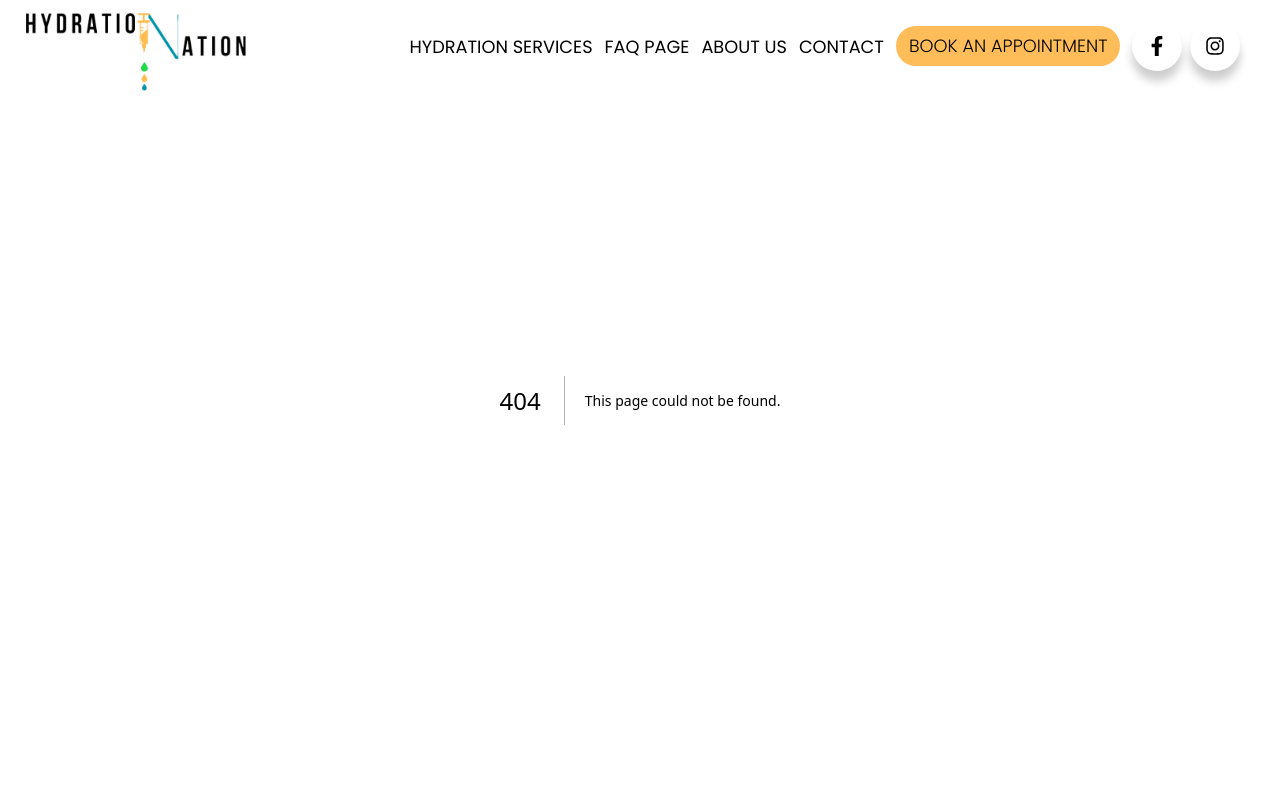
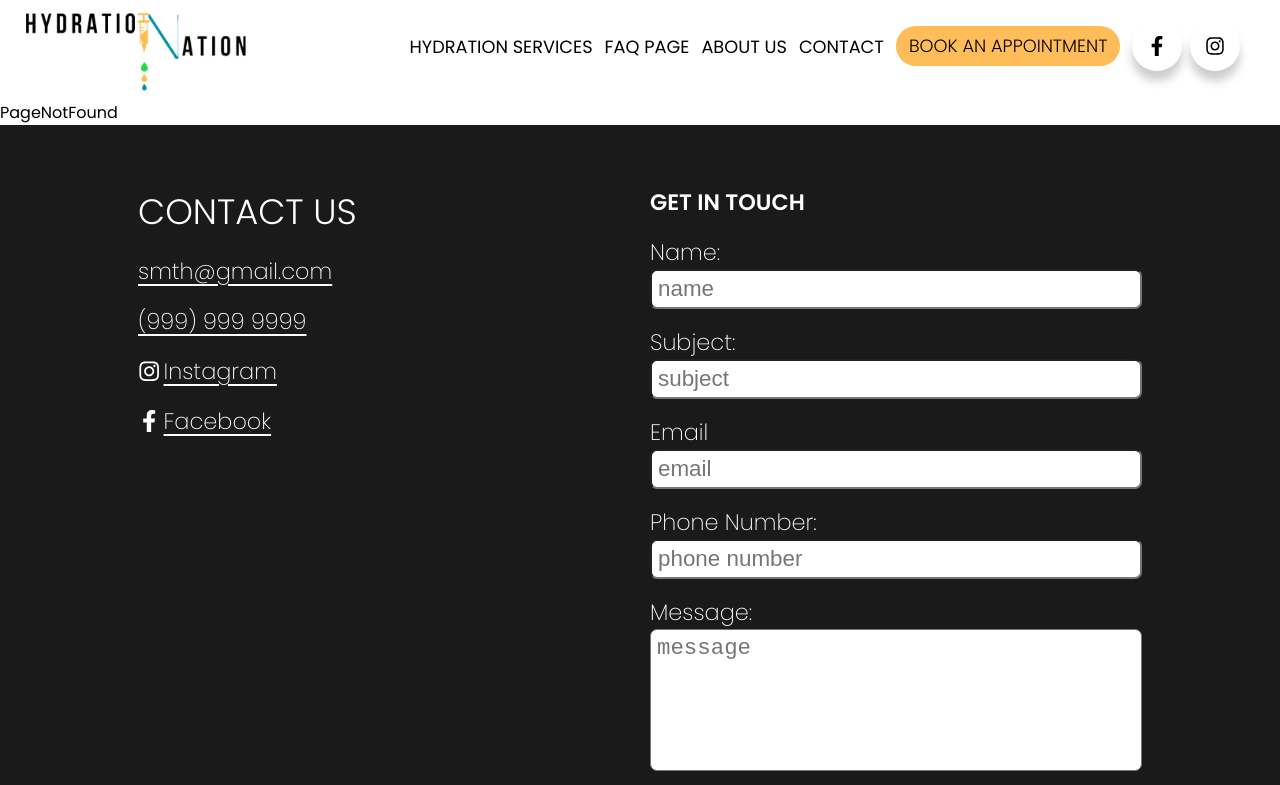
Before and after one commit to VensanDrot/MedWeb, a Next.js app: page /404 in a window 1280 px wide. Before the commit this address had no page. Shown: the top 785 px of the page. Built offline with nearby package versions, Linux system fonts and the light colour scheme.

Commit message:
IDK but mails are slow

```diff
--- a/package.json
+++ b/package.json
@@ -12,7 +12,6 @@
     "@types/node": "20.3.1",
     "@types/react": "18.2.12",
     "@types/react-dom": "18.2.5",
-    "@types/styled-components": "^5.1.26",
     "eslint": "8.42.0",
     "eslint-config-next": "13.4.5",
     "hamburger-react": "^2.5.0",
@@ -22,7 +21,6 @@
     "react": "18.2.0",
     "react-dom": "18.2.0",
     "react-icons": "^4.9.0",
-    "styled-components": "^5.3.10",
     "typescript": "5.1.3"
   },
   "devDependencies": {
--- a/src/app/globals.css
+++ b/src/app/globals.css
@@ -59,6 +59,19 @@ h1 {
     font-size: 3rem;
 }
 
+.error {
+  color: red !important;
+}
+
+.disabled {
+  opacity: 0.7;
+  pointer-events: none;
+}
+
+.required {
+  border-color: red !important;
+}
+
 section {
   height: 100vh;
   width: 100vw;
--- a/src/components/Footer/index.module.css
+++ b/src/components/Footer/index.module.css
@@ -5,7 +5,7 @@
     background-color: var(--grey-bk);
     z-index: 100;
     color: var(--white);
-    padding: 50px 0;
+    padding: 50px 0 70px 0;
 }
 
 .child_container {
@@ -16,7 +16,8 @@
     justify-content: space-evenly;
 }
 
-.child_container > div {
+.child_container > div,
+.child_container > form {
     width: 50%;
     padding: 10px;
     display: flex;
@@ -42,8 +43,8 @@
 
 
 
-.child_container > div > div > input,
-.child_container > div > div > textarea {
+.child_container > form > div > input,
+.child_container > form > div > textarea {
     color: var(--black);
     padding: 5px 6px;
     border-radius: 7px;
@@ -51,7 +52,7 @@
 
 }
 
-.child_container > div > button {
+.child_container > form > button {
     width: 40%;
 }
 
@@ -59,7 +60,7 @@
     color: var(--green)
 }
 
-.child_container > div > div {
+.child_container > form > div {
     display: flex;
     flex-direction: column;
 }
@@ -69,8 +70,8 @@
     .child_container{
         width: 90%;
     }
-    .child_container > div > input,
-    .child_container > div > textarea {
+    .child_container > form  > div > input,
+    .child_container > form  > div > textarea {
         width: 100%;
     }
 }
@@ -81,7 +82,8 @@
         flex-direction: column;
         align-items: center;
     }
-    .child_container > div {
+    .child_container > div,
+    .child_container > form {
         width: 95%;
     }
 
--- a/src/components/Footer/index.tsx
+++ b/src/components/Footer/index.tsx
@@ -1,4 +1,4 @@
-import React, { useState } from "react";
+import React, { useState, useRef } from "react";
 import styles from "./index.module.css";
 import { FaFacebookF, FaInstagram } from "react-icons/fa";
 import { sendContactForm } from "@/lib/api";
@@ -13,7 +13,8 @@ const Footer = () => {
     message: "",
   });
 
-  const [done, setDone] = useState(false);
+  const [result, setResult] = useState("");
+  const [active, setActive] = useState(true);
 
   // handle form changes
   const handleChange = (e: React.ChangeEvent<HTMLInputElement> | React.ChangeEvent<HTMLTextAreaElement>) => {
@@ -25,16 +26,28 @@ const Footer = () => {
   };
 
   // submit form
-  const handleClick = async (res: any) => {
+  const handleClick = async (event: React.FormEvent<HTMLFormElement>) => {
+    event.preventDefault();
+    setActive(false);
+
     try {
-      await sendContactForm(data);
-      setDone(!done);
-      setTimeout(function () {
-        setDone(false);
-      }, 5500);
+      await sendContactForm(data)
+        .then((res) => res.json())
+        .then((json) => {
+          if (!json.message.code) {
+            setResult(json.message);
+          } else {
+            setResult("Error occured");
+          }
+
+          setTimeout(function () {
+            setActive(true);
+          }, 5500);
+        });
     } catch (error) {
       console.log(error);
     }
+    // set
   };
 
   return (
@@ -56,11 +69,17 @@ const Footer = () => {
             Facebook
           </a>
         </div>
-        <div>
+        {/* Contact Form */}
+
+        <form
+          onSubmit={(e) => {
+            handleClick(e);
+          }}
+        >
           <h3>Get In Touch</h3>
-          {done ? <h4 className={styles.success}>Success</h4> : ""}
+          {!active ? <h4 className={`${result !== "Success" ? "error" : ""}  ${styles.success}`}>{result}</h4> : ""}
           <div>
-            <label>Name:</label>
+            <label>Name: </label>
             <input type="text" name="name" placeholder="name" value={data.name} onChange={(e) => handleChange(e)} />
           </div>
           <div>
@@ -75,7 +94,7 @@ const Footer = () => {
           </div>
           <div>
             <label>Email</label>
-            <input type="email" name="email" placeholder="email" onChange={(e) => handleChange(e)} />
+            <input type="email" name="email" placeholder="email" value={data.email} onChange={(e) => handleChange(e)} />
           </div>
           <div>
             <label>Phone Number:</label>
@@ -90,6 +109,7 @@ const Footer = () => {
               }}
               minLength={9}
               maxLength={10}
+              value={data.number}
               onChange={(e) => handleChange(e)}
             />
           </div>
@@ -100,14 +120,15 @@ const Footer = () => {
               name="message"
               cols={30}
               rows={5}
+              value={data.message}
               onChange={(e) => handleChange(e)}
             ></textarea>
           </div>
 
-          <button type="submit" className="yellow" onClick={handleClick}>
+          <button type="submit" className={`yellow ${active ? "" : "disabled"}`} disabled={active ? false : true}>
             Submit
           </button>
-        </div>
+        </form>
       </div>
     </footer>
   );
--- a/src/components/Layout/index.tsx
+++ b/src/components/Layout/index.tsx
@@ -2,7 +2,11 @@ import Nav from "../Nav";
 import FloatingButtons from "../FloatingButtons";
 import Footer from "../Footer";
 
-const Layout = ({ children }: any) => {
+type PropsType = {
+  children: React.ReactElement;
+};
+
+const Layout = ({ children }: PropsType) => {
   return (
     <div className="parent">
       <Nav />
--- a/src/lib/api.tsx
+++ b/src/lib/api.tsx
@@ -1,5 +1,5 @@
 export const sendContactForm = async (data: any) => {
-  fetch("/api/contact", {
+  return await fetch("/api/contact", {
     method: "POST",
     body: JSON.stringify(data),
     headers: {
--- /dev/null
+++ b/src/pages/404/index.tsx
@@ -0,0 +1,8 @@
+import React from "react";
+import styles from "./index.module.css";
+
+const PageNotFound = () => {
+  return <div className="spacer">PageNotFound</div>;
+};
+
+export default PageNotFound;
--- a/src/pages/_app.tsx
+++ b/src/pages/_app.tsx
@@ -1,6 +1,7 @@
 import "../app/globals.css";
 import { AppProps } from "next/app";
 import Layout from "@/components/Layout";
+
 function MyApp({ Component, pageProps }: AppProps) {
   return (
     <Layout>
--- a/src/pages/api/contact.tsx
+++ b/src/pages/api/contact.tsx
@@ -2,6 +2,7 @@ import { transporter } from "../../config/nodemailer";
 import hbs from "nodemailer-express-handlebars";
 import fs from "fs";
 import path from "path";
+import { NextApiRequest, NextApiResponse } from "next";
 
 const handlebarOptions: any = {
   viewEngine: {
@@ -15,12 +16,14 @@ const handlebarOptions: any = {
 
 transporter.use("compile", hbs(handlebarOptions));
 
-const handler = async (req: any, res: any) => {
+const handler = async (req: NextApiRequest, res: NextApiResponse) => {
   if (req.method === "POST") {
     const data = req.body;
     if (!data || !data.name || !data.email || !data.subject || !data.message) {
-      return res.status(400).send({ message: "Bad request" });
+      return res.json({ message: "Issues with data" });
     }
+
+    console.log(data);
 
     const mailOptions = {
       template: "email",
@@ -41,12 +44,11 @@ const handler = async (req: any, res: any) => {
         ...mailOptions,
       });
 
-      return res.status(200).json({ success: true });
-    } catch (err: any) {
-      console.log(err);
-      return res.status(400).json({ message: err.message });
+      return res.json({ message: "Success" });
+    } catch (error: any) {
+      return res.json({ message: error.message });
     }
   }
-  return res.status(400).json({ message: "Bad request" });
+  return res.json({ message: "Bad request" });
 };
 export default handler;
```
Also changed, not shown: src/components/Data/index.tsx (+7 -2 lines), src/pages/qapage/index.tsx (+6 -11 lines), src/pages/404/index.module.css (added), 2 other files (tests, documents, lock files or other folders).
